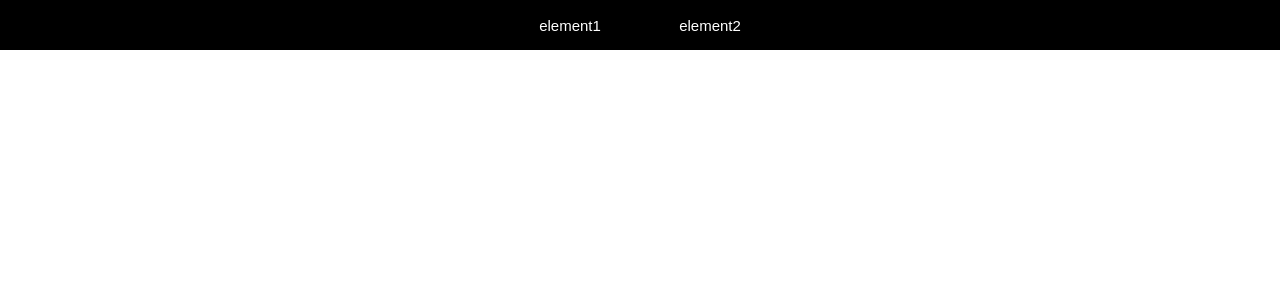
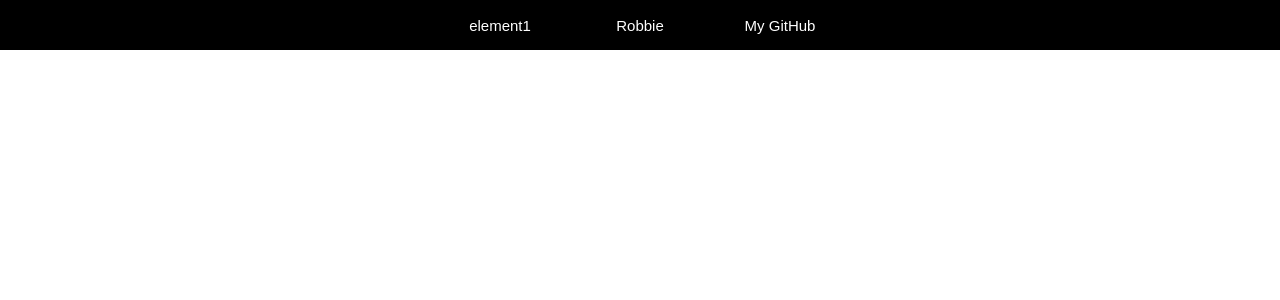
Before and after one commit to benjictln/my_website, a React (Create React App) app: page / in a window 1280 px wide. Shown: the top 300 px of the page. Built offline with nearby package versions, Linux system fonts and the light colour scheme.

Commit message:
added some links to github, the project OS

```diff
--- a/src/components/navBar.js
+++ b/src/components/navBar.js
@@ -5,8 +5,9 @@ import './NavBar.css'
 export function NavBar() {
   return (
     <nav id="navBar">
-      <ButtonNav name="element1" />
-      <ButtonNav name="element2" />
+      <ButtonNav name="element1" link='#' />
+      <ButtonNav name="Robbie" link='https://camcamcamcamcamcam.github.io/R0B0t_MAKING/'/>
+      <ButtonNav name="My GitHub" link='https://github.com/benjictln'/>
     </nav>
   )
 }
@@ -17,6 +18,6 @@ class ButtonNav extends React.Component {
   }
   render() {
     return (
-      <a href='https://www.google.fr' className='nav-link'>{this.props.name}</a>)
+      <a href={this.props.link} className='nav-link'>{this.props.name}</a>)
   }
 }
```
